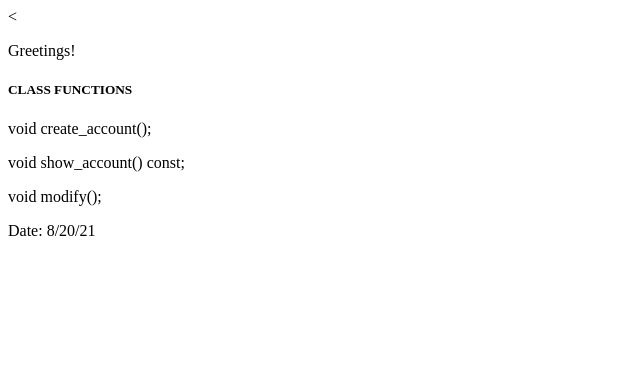
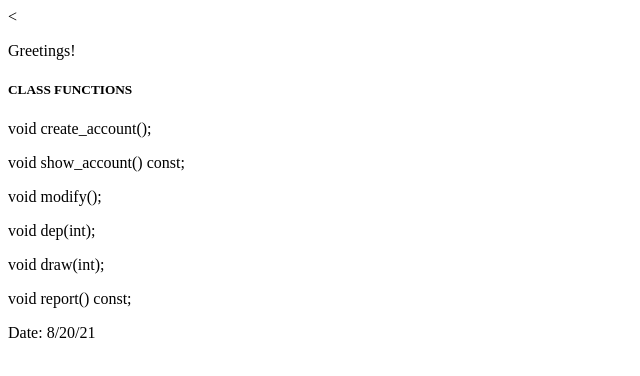
Before and after one commit to tiffanyshorton1/BankingSystemApiDoc, a plain HTML site: page index.html in a window 1280 px wide. Shown: the whole page, without its empty margins (0-640 px from the left). Drawn offline with Linux system fonts and the light colour scheme.

Commit message:
Update index.html

```diff
--- a/index.html
+++ b/index.html
@@ -11,6 +11,9 @@
         <p>void create_account();</p>
         <p>void show_account() const;</p>
         <p>void modify();</p>
+        <p>void dep(int);</p>
+        <p>void draw(int);</p>
+        <p>void report() const;</p>
         <p> Date: 8/20/21 </p>
 	</body>
 </html>
```
